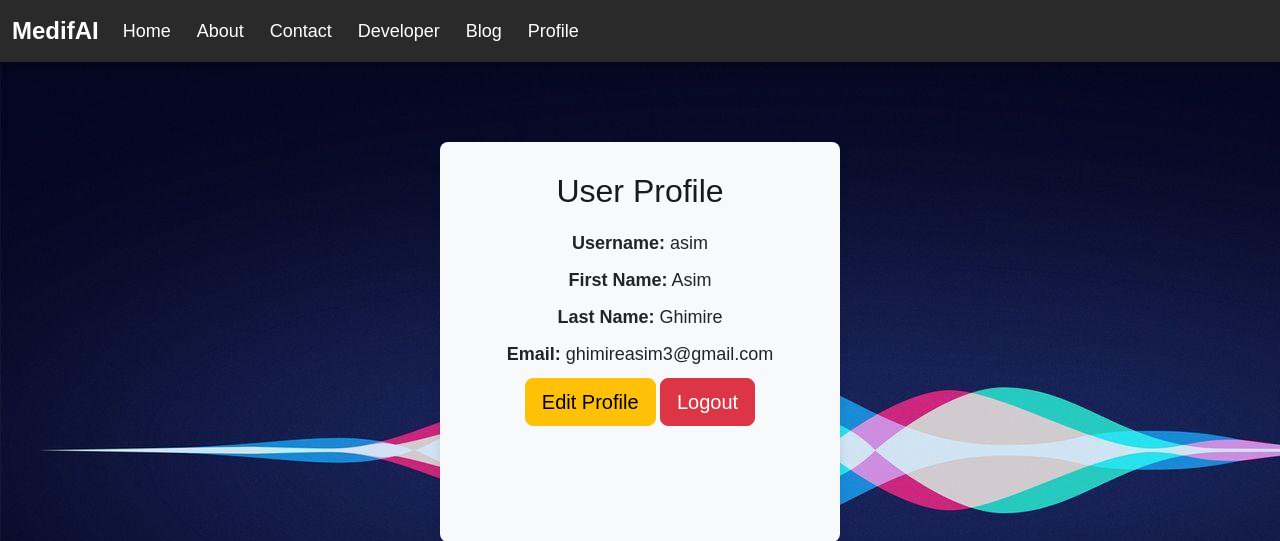
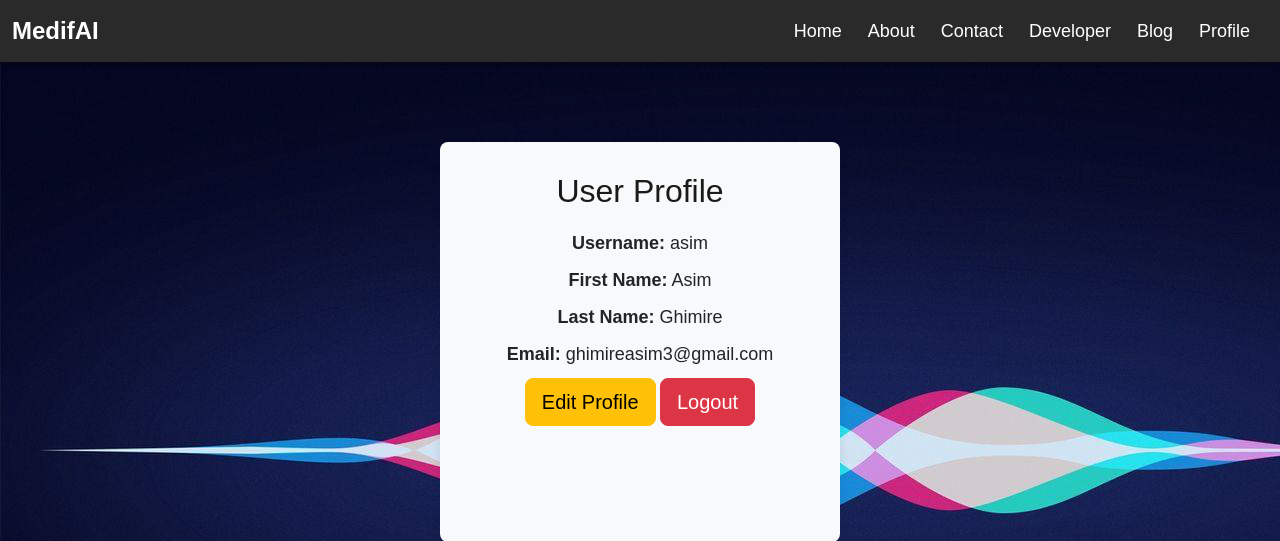
Before and after one commit to Sudeen7/MedifAI, a Django app: page /profile/ in a window 1280 px wide. Shown: the top 541 px of the page. Run offline with Django 5.2, Linux system fonts and the light colour scheme; a user stored in the database is signed in; parts of the project's set-up code (start-up, migrations or seed data) failed here and were passed over.

Commit message:
navbar changes

```diff
--- a/healthdiagnosis/templates/about.html
+++ b/healthdiagnosis/templates/about.html
@@ -116,7 +116,7 @@
             <span class="navbar-toggler-icon"></span>
           </button>
           <div class="collapse navbar-collapse" id="navbarSupportedContent">
-            <ul class="navbar-nav me-auto mb-2 mb-lg-0">
+            <ul class="navbar-nav ms-auto mb-2 mb-lg-0">
                 <li class="nav-item">
                     <a class="nav-link active" aria-current="page" href="/medifai">Home</a>
                 </li>
--- a/healthdiagnosis/templates/blog.html
+++ b/healthdiagnosis/templates/blog.html
@@ -114,7 +114,7 @@
           <span class="navbar-toggler-icon"></span>
         </button>
         <div class="collapse navbar-collapse" id="navbarSupportedContent">
-          <ul class="navbar-nav me-auto mb-2 mb-lg-0">
+          <ul class="navbar-nav ms-auto mb-2 mb-lg-0">
               <li class="nav-item">
                   <a class="nav-link active" aria-current="page" href="/medifai">Home</a>
               </li>
--- a/healthdiagnosis/templates/developer.html
+++ b/healthdiagnosis/templates/developer.html
@@ -114,7 +114,7 @@
           <span class="navbar-toggler-icon"></span>
         </button>
         <div class="collapse navbar-collapse" id="navbarSupportedContent">
-          <ul class="navbar-nav me-auto mb-2 mb-lg-0">
+          <ul class="navbar-nav ms-auto mb-2 mb-lg-0">
               <li class="nav-item">
                   <a class="nav-link active" aria-current="page" href="/medifai">Home</a>
               </li>
--- a/healthdiagnosis/templates/index.html
+++ b/healthdiagnosis/templates/index.html
@@ -103,6 +103,7 @@
         background-color: rgb(231, 235, 220);
         padding: 20px;
         margin: 10px;
+        border-radius: 20px;
       }
       .ai{
         color: black;
@@ -121,7 +122,7 @@
         display: flex;
         justify-content: center;
         align-items: center;
-
+        border-radius: 20px;
       }
 
       .centered-button {
@@ -232,7 +233,7 @@
             <span class="navbar-toggler-icon"></span>
           </button>
           <div class="collapse navbar-collapse" id="navbarSupportedContent">
-            <ul class="navbar-nav me-auto mb-2 mb-lg-0">
+            <ul class="navbar-nav ms-auto mb-2 mb-lg-0">
                 <li class="nav-item">
                     <a class="nav-link active" aria-current="page" href="/medifai">Home</a>
                 </li>
--- a/healthdiagnosis/templates/landing_page.html
+++ b/healthdiagnosis/templates/landing_page.html
@@ -26,8 +26,8 @@
             margin-right: 70px;
             align-items: center;
             text-shadow: 2px 2px 4px rgba(0, 0, 0, 0.3);
-            {% comment %} animation: fadeIn 1s;
-            overflow: hidden; /* Prevents overflow on small screens */ {% endcomment %}
+            /* {% comment %} animation: fadeIn 1s;
+            overflow: hidden; /* Prevents overflow on small screens */
         }
 
       @keyframes fadeIn {
--- a/healthdiagnosis/templates/privacy.html
+++ b/healthdiagnosis/templates/privacy.html
@@ -91,7 +91,7 @@
       <span class="navbar-toggler-icon"></span>
     </button>
     <div class="collapse navbar-collapse" id="navbarSupportedContent">
-      <ul class="navbar-nav me-auto mb-2 mb-lg-0">
+      <ul class="navbar-nav ms-auto mb-2 mb-lg-0">
           <li class="nav-item">
               <a class="nav-link active" aria-current="page" href="/medifai">Home</a>
           </li>
--- a/healthdiagnosis/templates/profile.html
+++ b/healthdiagnosis/templates/profile.html
@@ -97,9 +97,9 @@
           <span class="navbar-toggler-icon"></span>
         </button>
         <div class="collapse navbar-collapse" id="navbarSupportedContent">
-          <ul class="navbar-nav me-auto mb-2 mb-lg-0">
+          <ul class="navbar-nav ms-auto mb-2 mb-lg-0">
               <li class="nav-item">
-              <a class="nav-link" href="/medifai">Home</a>
+                  <a class="nav-link active" aria-current="page" href="/medifai">Home</a>
               </li>
               <li class="nav-item">
                   <a class="nav-link" href="/about">About</a>
--- a/healthdiagnosis/templates/terms.html
+++ b/healthdiagnosis/templates/terms.html
@@ -91,7 +91,7 @@
       <span class="navbar-toggler-icon"></span>
     </button>
     <div class="collapse navbar-collapse" id="navbarSupportedContent">
-      <ul class="navbar-nav me-auto mb-2 mb-lg-0">
+      <ul class="navbar-nav ms-auto mb-2 mb-lg-0">
           <li class="nav-item">
               <a class="nav-link active" aria-current="page" href="/medifai">Home</a>
           </li>
```
Also changed, not shown: healthdiagnosis/templates/contact.html (+20 -10 lines), healthdiagnosis/db.sqlite3. Lines whose indentation alone changed are shown as unchanged.
